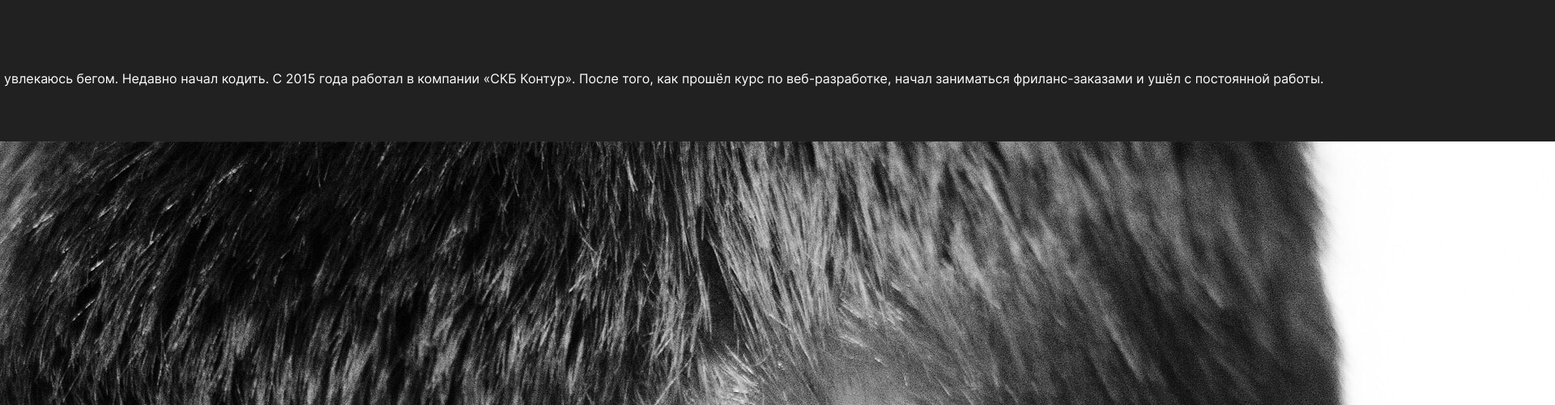
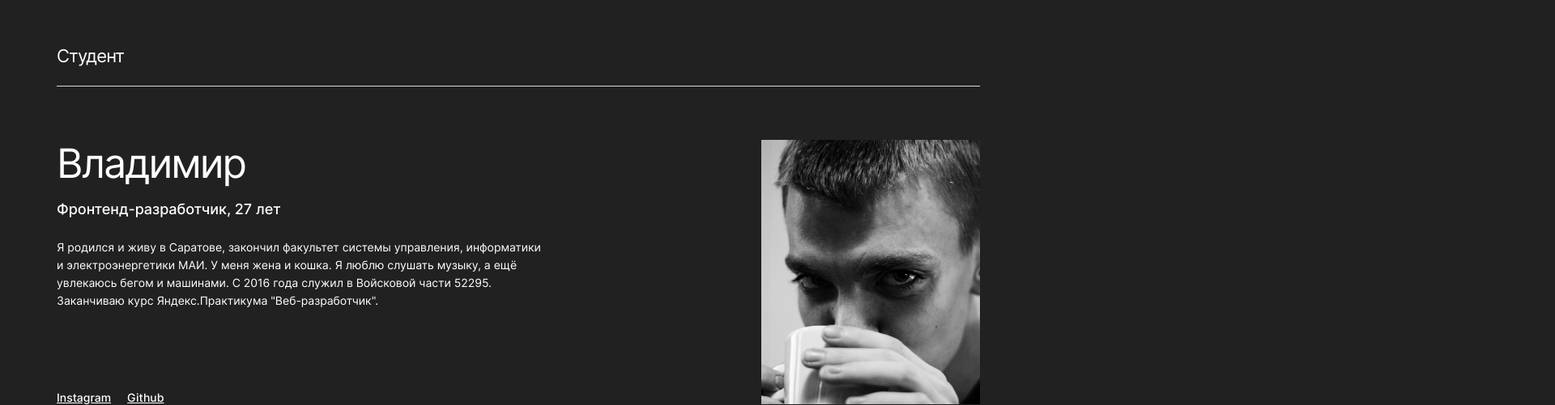
Before and after one commit to Vovkasquid/movies-explorer-frontend, a React (Create React App) app: page / in a window 1280 px wide. Shown: the part 1975-2476 px from the top of the page at 81% size, 1920 px wide, since content can reach past the window. Built offline with nearby package versions, Linux system fonts and the light colour scheme.

Commit message:
feat: закончить секцию AboutMe

```diff
--- a/src/components/AboutMe/AboutMe.css
+++ b/src/components/AboutMe/AboutMe.css
@@ -0,0 +1,88 @@
+.about-me {
+  width: 100%;
+  display: flex;
+  flex-direction: column;
+  align-items: center;
+  justify-content: center;
+  box-sizing: border-box;
+  padding: 110px 70px 125px 70px;
+}
+
+.about-me__header {
+  width: 100%;
+  text-align: left;
+  padding: 0 0 23px 0;
+  margin: 0;
+  font-weight: normal;
+  font-size: 22px;
+  line-height: 27px;
+  letter-spacing: -0.04em;
+  border-bottom: 1px solid hsla(0, 0%, 85%, 1);
+}
+
+.about-me__container {
+  margin: 66px 0 0 0;
+  width: 100%;
+  display: flex;
+  flex-direction: row;
+  justify-content: space-between;
+  align-items: center;
+
+}
+
+.about-me__info-container {
+  display: flex;
+  flex-direction: column;
+  align-items: flex-start;
+  justify-content: center;
+  max-width: 600px;
+}
+
+.about-me__info-title {
+  font-weight: normal;
+  font-size: 50px;
+  line-height: 58px;
+  letter-spacing: -0.04em;
+  margin: 0 0 18px 0;
+}
+
+.about-me__info-subtitle {
+  font-style: normal;
+  font-weight: 500;
+  font-size: 18px;
+  line-height: 20px;
+  margin: 0 0 26px 0;
+}
+
+.about-me__info-social-links {
+  margin: 0;
+  padding: 0;
+  list-style: none;
+  display: flex;
+  align-items: center;
+  justify-content: center;
+  gap: 20px;
+}
+
+.about-me__info-social-link {
+  font-style: normal;
+  font-weight: 500;
+  font-size: 14px;
+  line-height: 17px;
+  color: hsla(0, 0%, 100%, 1);
+}
+
+.about-me__info-description {
+  font-weight: normal;
+  font-size: 14px;
+  line-height: 22px;
+  color: #FFFFFF;
+  mix-blend-mode: normal;
+  margin: 0 0 99px 0;
+}
+
+.about-me__photo {
+  width: 270px;
+  height:327px;
+  object-fit: cover;
+}
--- a/src/components/AboutMe/AboutMe.jsx
+++ b/src/components/AboutMe/AboutMe.jsx
@@ -11,9 +11,9 @@ export default function AboutMe() {
           <h3 className="about-me__info-title">Владимир</h3>
           <p className="about-me__info-subtitle">Фронтенд-разработчик, 27 лет</p>
           <p className="about-me__info-description">
-            Я родился и живу в Саратове, закончил факультет экономики СГУ. У меня есть жена и дочь. Я люблю слушать
-            музыку, а ещё увлекаюсь бегом. Недавно начал кодить. С 2015 года работал в компании «СКБ Контур». После
-            того, как прошёл курс по веб-разработке, начал заниматься фриланс-заказами и ушёл с постоянной работы.
+            Я родился и живу в Саратове, закончил факультет системы управления, информатики и электроэнергетики МАИ. У
+            меня жена и кошка. Я люблю слушать музыку, а ещё увлекаюсь бегом и машинами. С 2016 года служил в Войсковой
+            части 52295. Заканчиваю курс Яндекс.Практикума &quot;Веб-разработчик&quot;.
           </p>
           <ul className="about-me__info-social-links">
             <li>
```
